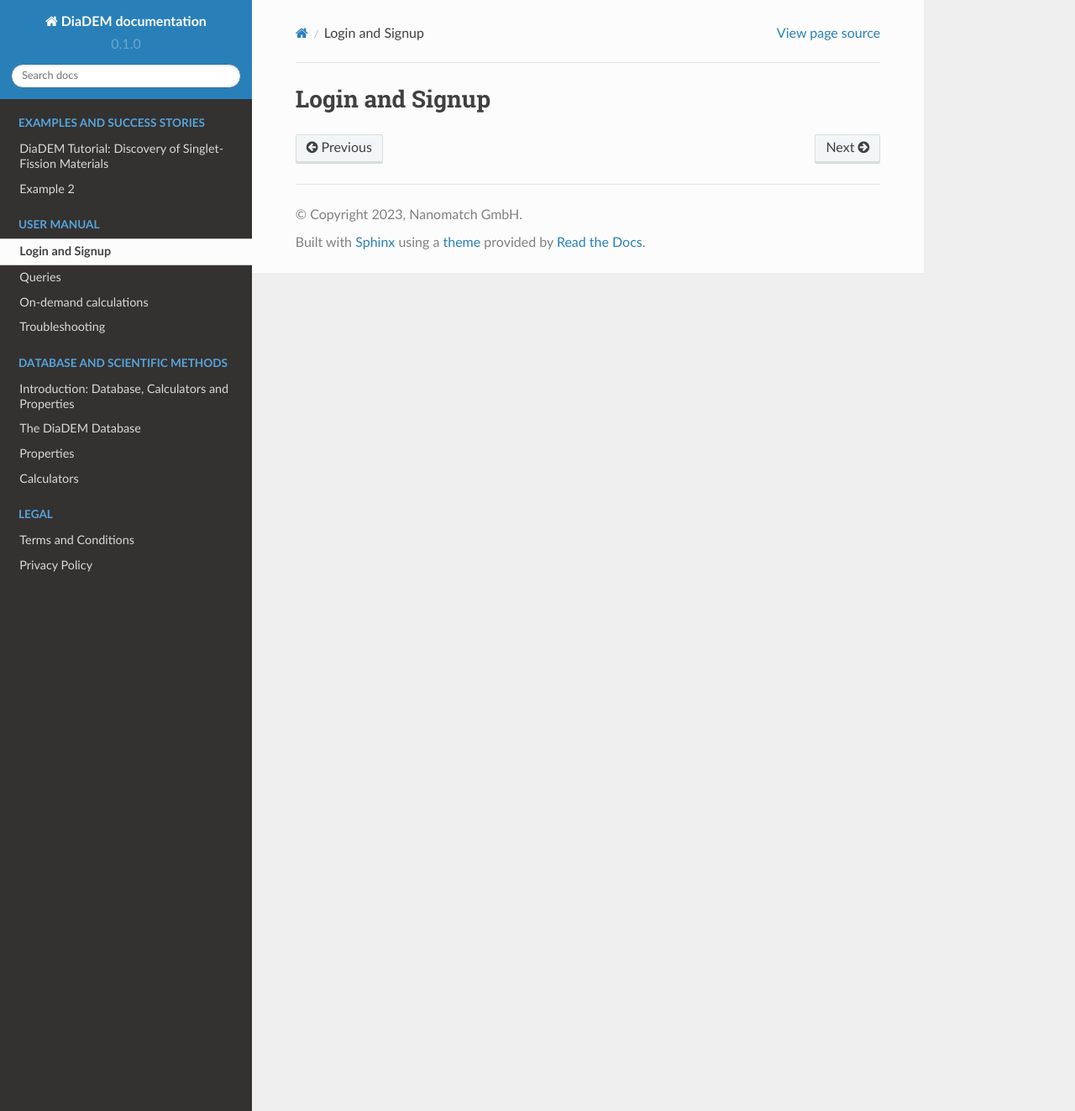
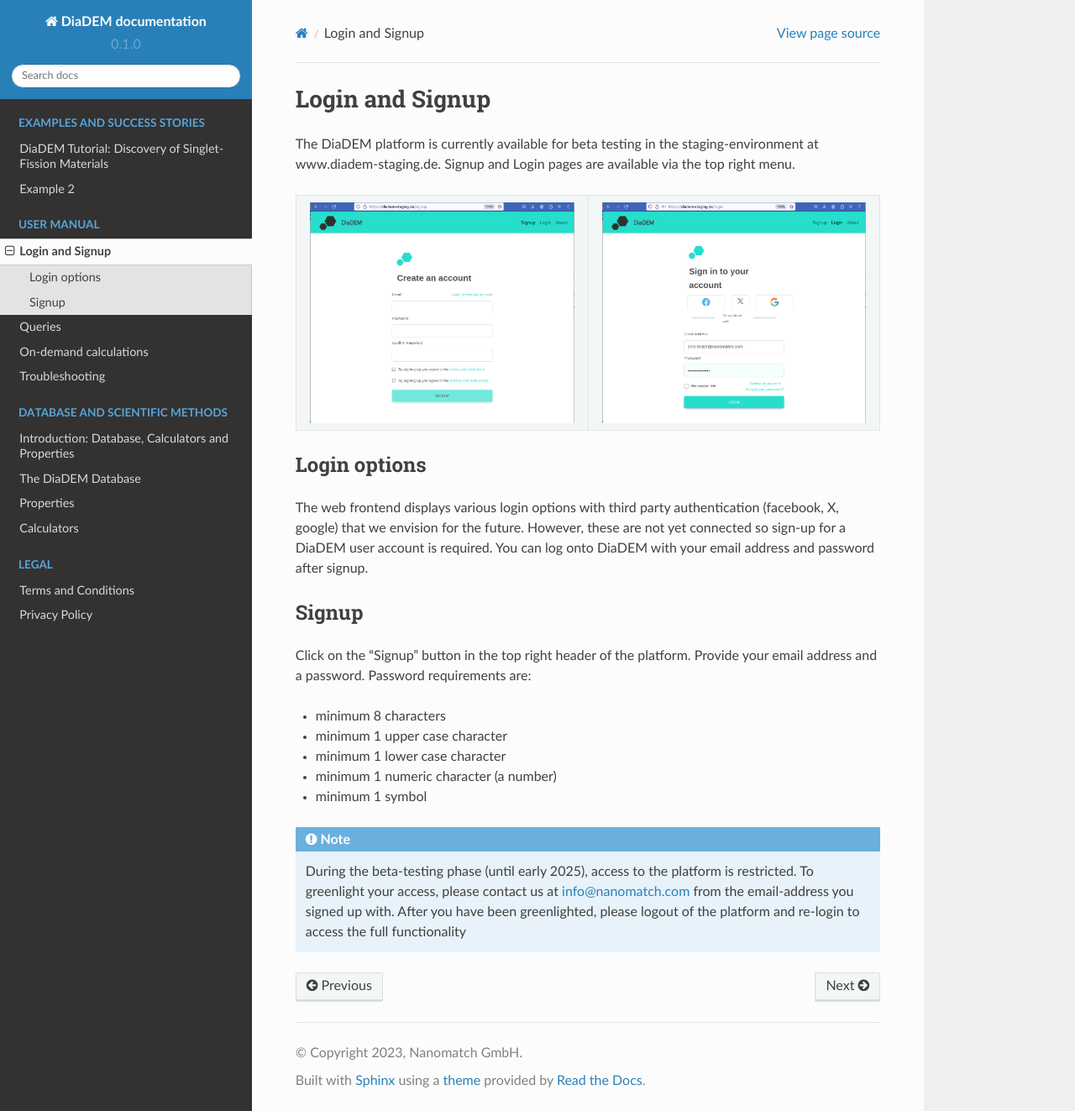
Before and after one commit to diadem-platform/diadem-docs, a Sphinx documentation site: the page built from docs/source/manual/login_signup.rst, in a window 1280 px wide and 1323 px high. Shown: the whole window at 84% size. Built offline with Sphinx 7.4.7 and the Read the Docs theme 2.0.0, drawn with Linux system fonts in a browser that asks for light colours.

Commit message:
added assets and content for login and signup

```diff
--- a/docs/source/manual/login_signup.rst
+++ b/docs/source/manual/login_signup.rst
@@ -1,2 +1,29 @@
 Login and Signup
 ==================
+
+The DiaDEM platform is currently available for beta testing in the staging-environment at www.diadem-staging.de. Signup and Login pages are available via the top right menu.
+
++------------------------------------------+------------------------------------------+
+| .. figure:: ../assets/manual/signup.png  | .. figure:: ../assets/manual/login.png   |
+|    :align: center                        |    :align: center                        |
+|    :alt: signup screenshot               |    :alt: login screenshot                |
++------------------------------------------+------------------------------------------+
+
+
+Login options
+----------------
+The web frontend displays various login options with third party authentication (facebook, X, google) that we envision for the future. However, these are not yet connected so sign-up for a DiaDEM user account is required. You can log onto DiaDEM with your email address and password after signup.
+
+Signup
+---------
+Click on the "Signup" button in the top right header of the platform. Provide your email address and a password. Password requirements are:
+
+* minimum 8 characters
+* minimum 1 upper case character
+* minimum 1 lower case character
+* minimum 1 numeric character (a number)
+* minimum 1 symbol
+
+.. note::
+
+    During the beta-testing phase (until early 2025), access to the platform is restricted. To greenlight your access, please contact us at info@nanomatch.com from the email-address you signed up with. After you have been greenlighted, please logout of the platform and re-login to access the full functionality
```
Also changed, not shown: docs/source/assets/manual/login.png (added), docs/source/assets/manual/signup.png (added).
